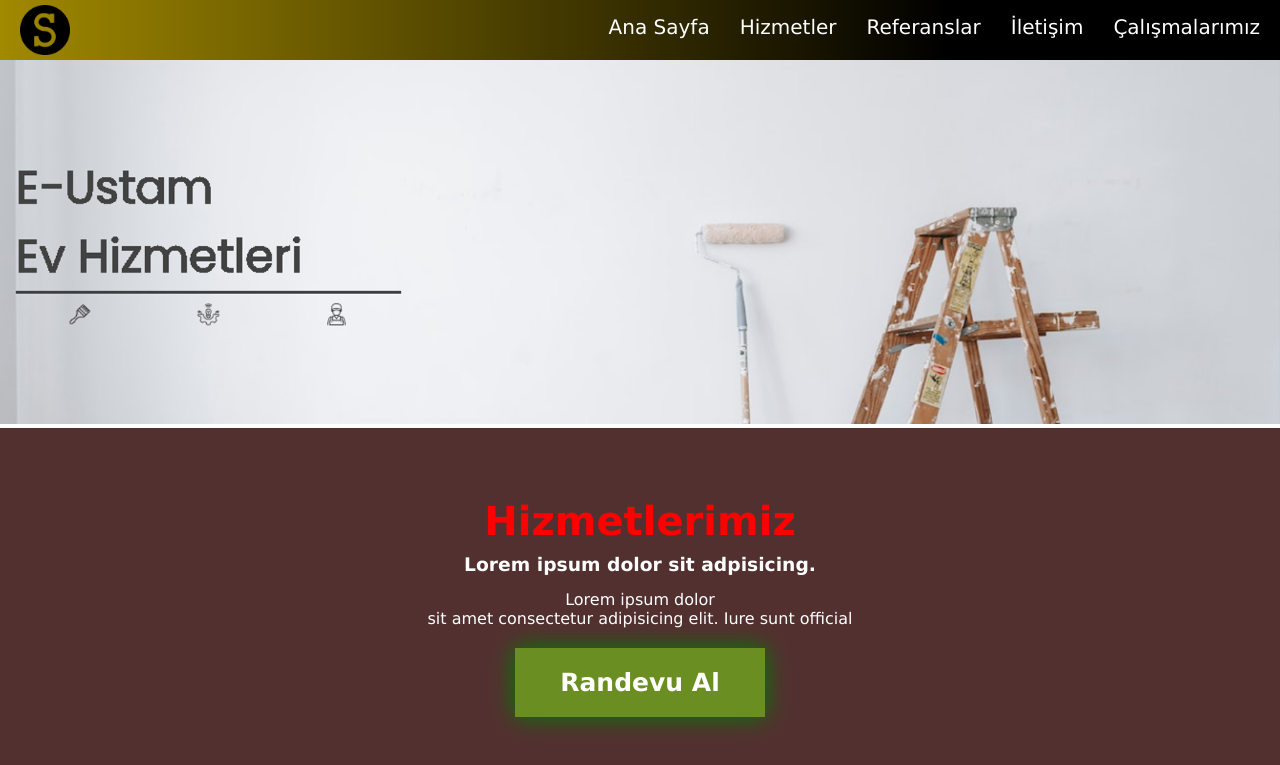
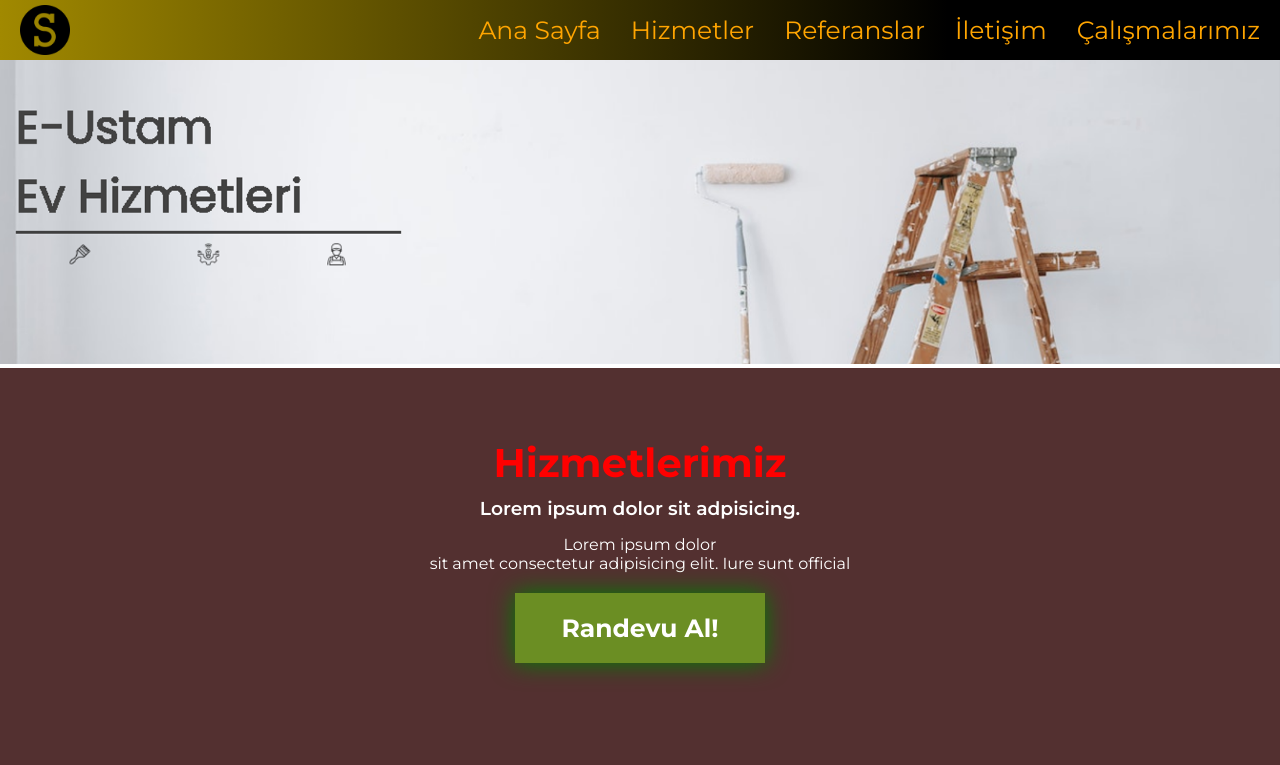
Before and after one commit to alpperay/Web-Paint-Project, a plain HTML site: page Web-Boya-Sitesi/index.html in a window 1280 px wide. Shown: the top 765 px of the page. Drawn offline with Linux system fonts and the light colour scheme.

Commit message:
Yazı fontları ve navbar düzenlemesi.

```diff
--- a/Web-Boya-Sitesi/index.html
+++ b/Web-Boya-Sitesi/index.html
@@ -1,12 +1,14 @@
 <!DOCTYPE html>
 <html lang="en">
+
 <head>
     <meta charset="UTF-8">
     <meta name="viewport" content="width=device-width, initial-scale=1.0">
-    <title>Ev Hizmetleri || Boya Sitesi </title>
+    <title>Ev Hizmetleri | Boya Sitesi </title>
     <link rel="stylesheet" href="style.css">
     <link rel="stylesheet" href="https://cdnjs.cloudflare.com/ajax/libs/font-awesome/6.0.0-beta3/css/all.min.css">
 </head>
+
 <body>
 
     <nav class="navbar">
@@ -24,20 +26,20 @@
         </ul>
     </nav>
 
-    <div class="image">
+    <div class="image" id="mainpage">
         <img src="./images/background.png" alt="">
     </div>
 
-    <div class="hizmetlerimiz-style">
+    <div class="hizmetlerimiz-style" id="services">
         <h1>Hizmetlerimiz</h1>
         <h3>Lorem ipsum dolor sit adpisicing.</h3>
         <p>
             Lorem ipsum dolor <br> sit amet consectetur adipisicing elit. Iure sunt official
         </p>
-        <button type="submit">Randevu Al</button>
+        <a href="#contacts"><button class="button">Randevu Al!</button></a>
     </div>
 
-    <div class="image-style">
+    <div class="image-style" id="references">
         <div class="image-container">
             <img src="./images/tek1.jpg" alt="Tadilat" title="Tadilat">
         </div>
@@ -51,7 +53,7 @@
         </div>
     </div>
 
-    <div class="form">
+    <div class="form" id="contacts">
         <form action="#">
             <h1>BİZİMLE İLETİŞİME GEÇ!</h1>
             <input type="text" placeholder="ADINIZI GİRİNİZ...." required>
@@ -64,7 +66,7 @@
         </form>
     </div>
 
-    <div class="calısma-alanlarımız">
+    <div class="calısma-alanlarımız" id="works">
         <h1>ÇALIŞMA ALANLARIMIZ</h1>
         <li><a href="">Lorem İpsum</a></li>
         <li><a href="">Lorem İpsum</a></li>
@@ -75,7 +77,6 @@
         <li><a href="">Lorem İpsum</a></li>
         <li><a href="">Lorem İpsum</a></li>
         <li><a href="">Lorem İpsum</a></li>
-            <br><br>
     </div>
 
     <div class="footer">
@@ -89,4 +90,5 @@
     </div>
 
 </body>
+
 </html>
--- a/Web-Boya-Sitesi/style.css
+++ b/Web-Boya-Sitesi/style.css
@@ -1,14 +1,21 @@
+@import url("https://fonts.googleapis.com/css2?family=Montserrat:ital,wght@0,100..900;1,100..900&display=swap");
+
 * {
   margin: 0;
   padding: 0;
   box-sizing: border-box;
-  font-family: Verdana, Geneva, Tahoma, sans-serif;
+  font-family: "Montserrat", serif;
 }
 
 .logo img {
   width: 50px;
   height: auto;
   margin-top: 5px;
+}
+
+html {
+  scroll-behavior: smooth;
+  scroll-padding-top: 300px;
 }
 
 .navbar {
@@ -20,8 +27,12 @@
   display: flex;
   justify-content: space-between;
   padding: 0 20px;
-  width: auto;
+  width: 100%;
   height: 60px;
+  position: fixed;
+  left: 0;
+  top: 0;
+  width: 100%;
 }
 
 .navbar ul {
@@ -35,16 +46,16 @@
 }
 
 .navbar ul li a {
-  color: white;
   text-decoration: none;
   transition: 0.5s;
-  font-size: 20px;
+  font-size: 25px;
+  transition: 0.5s ease-in-out;
+  color: orange;
 }
 
 .navbar ul li a:hover {
   color: orange;
   text-decoration: underline;
-  text-shadow: 0 0 25px orange;
 }
 
 .image img {
@@ -58,7 +69,6 @@
   height: 400px;
   text-align: center;
   color: white;
-  position: relative;
   padding-top: 70px;
 }
 
@@ -90,6 +100,11 @@
   margin: 5px;
 }
 
+.hizmetlerimiz-style button > a {
+  text-decoration: none;
+  color: white;
+}
+
 .image-style {
   display: flex;
   text-align: center;
@@ -100,7 +115,6 @@
   margin: auto;
 }
 .image-container {
-  position: relative;
   margin: 10px;
 }
 .image-container img {
@@ -179,10 +193,11 @@ form textarea:focus {
 .calısma-alanlarımız {
   background: gray;
   text-align: center;
+  padding: 15px;
 }
 
 .calısma-alanlarımız h1 {
-  padding: 10px 40px;
+  margin-bottom: 10px;
   color: white;
 }
 
```
Lines whose indentation alone changed are shown as unchanged.
